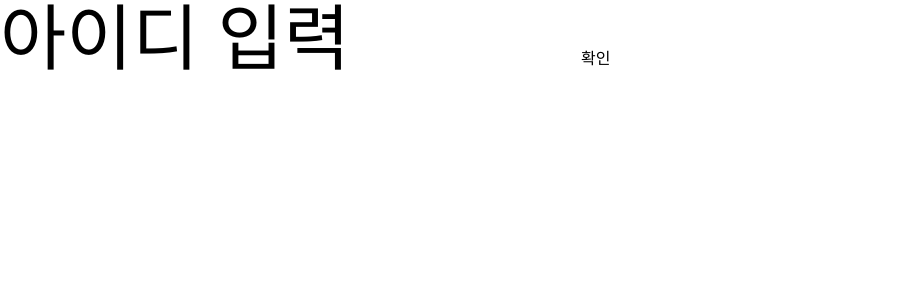
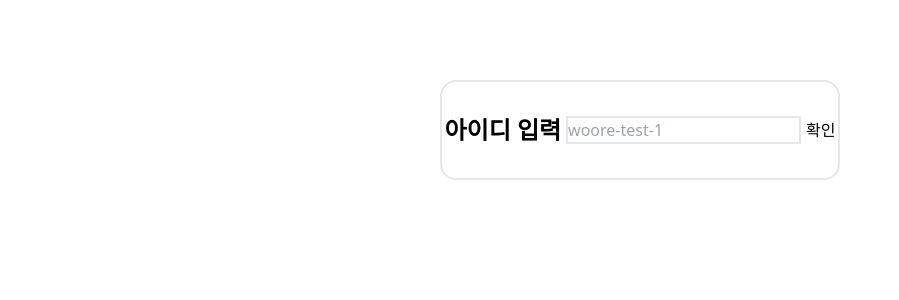
Before and after one commit to ys1008p/assignment, a Next.js app: page / in a window 1280 px wide. Shown: the top 300 px of the page, without its empty margins (0-899 px from the left). Built offline with nearby package versions, Linux system fonts and the light colour scheme.

Commit message:
메인 페이지 디자인 추가

```diff
--- a/src/pages/index.tsx
+++ b/src/pages/index.tsx
@@ -13,7 +13,7 @@ export default function Home() {
   const handleSubmit = async(e: FormEvent<HTMLFormElement>) => {
     e.preventDefault();
     const data = await getUserData(id);
-    if(data) {
+    if(data.id) {
       router.push(`/user/${data.id}`)
     } else {
       alert("아이디를 확인하세요.");
@@ -23,10 +23,10 @@ export default function Home() {
 
   return (
     <>
-      <form onSubmit={handleSubmit}>
-        <label className="text-7xl">아이디 입력</label>
-        <input onChange={handleIdChange} className="" />
-        <button>확인</button>
+      <form className="w-[400px] m-auto h-[100px] flex justify-around items-center border-2 rounded-2xl mt-20" onSubmit={handleSubmit}>
+        <label className="text-2xl font-bold">아이디 입력</label>
+        <input className="border-2" onChange={handleIdChange} placeholder="woore-test-1" />
+        <button className="hover:text-red-300">확인</button>
       </form>
     </>
 
```
